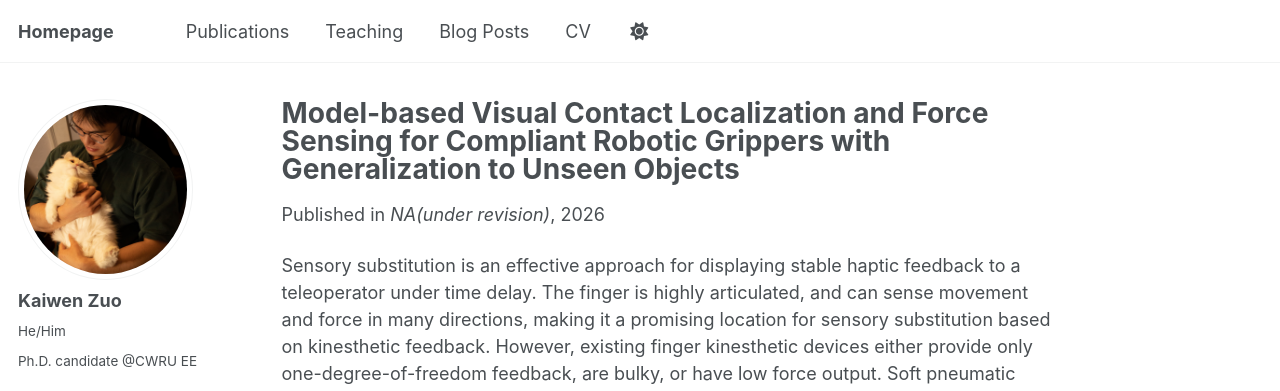
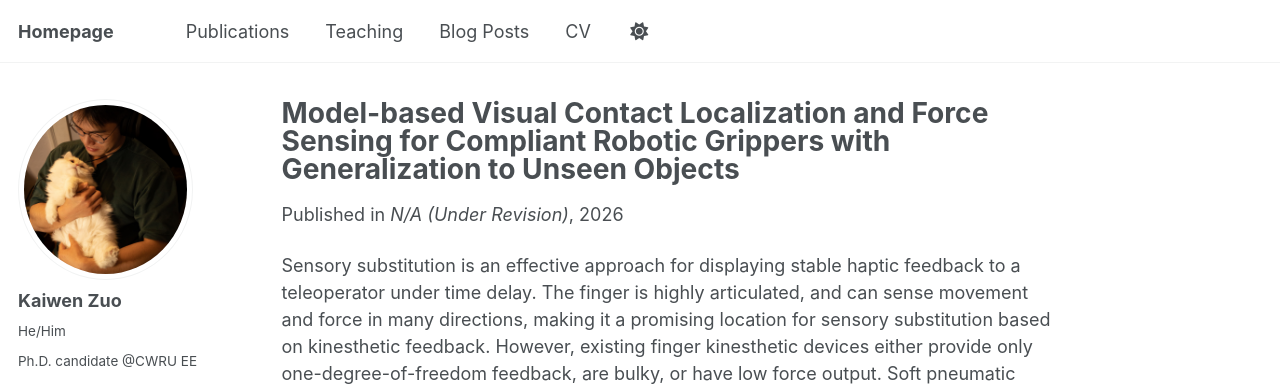
Before and after one commit to Cuberkk/Cuberkk.github.io, a Jekyll site: the page built from _publications/KZ_VBFE_RAL.md, in a window 1280 px wide and 1247 px high. Shown: the top 391 px of the window. Built offline with Jekyll 4.4.1, drawn with Linux system fonts in a browser that asks for light colours; some web fonts are replaced; a script that is not in the unit is left out.

```diff
--- a/_publications/KZ_VBFE_RAL.md
+++ b/_publications/KZ_VBFE_RAL.md
@@ -5,7 +5,7 @@ category: manuscripts
 permalink: /publication/KZ_2025_RAL
 excerpt: 'Grasp force estimation can help prevent robots from damaging delicate objects during manipulation and improve learning-based robotic control. In this paper, we developed a model-based visual force sensing approach for fin-ray-shaped gripper, which integrates iterative contact localization and demonstrates generalization to unseen objects.'
 date: 2026-01-01
-venue: 'NA(under revision)'
+venue: 'N/A (Under Revision)'
 paperurl: 'http://Cuberkk.github.io/files/KZ2026RAL/RA_L_Camera_based_force_estimation.pdf'
 bibtexurl: 'http://Cuberkk.github.io/files/KZ2026RAL/KZ2026RAL.bib'
 citation: 'TBD'
```
Also changed, not shown: files/JZ2025/Robot&Dactyl1.png (added).
